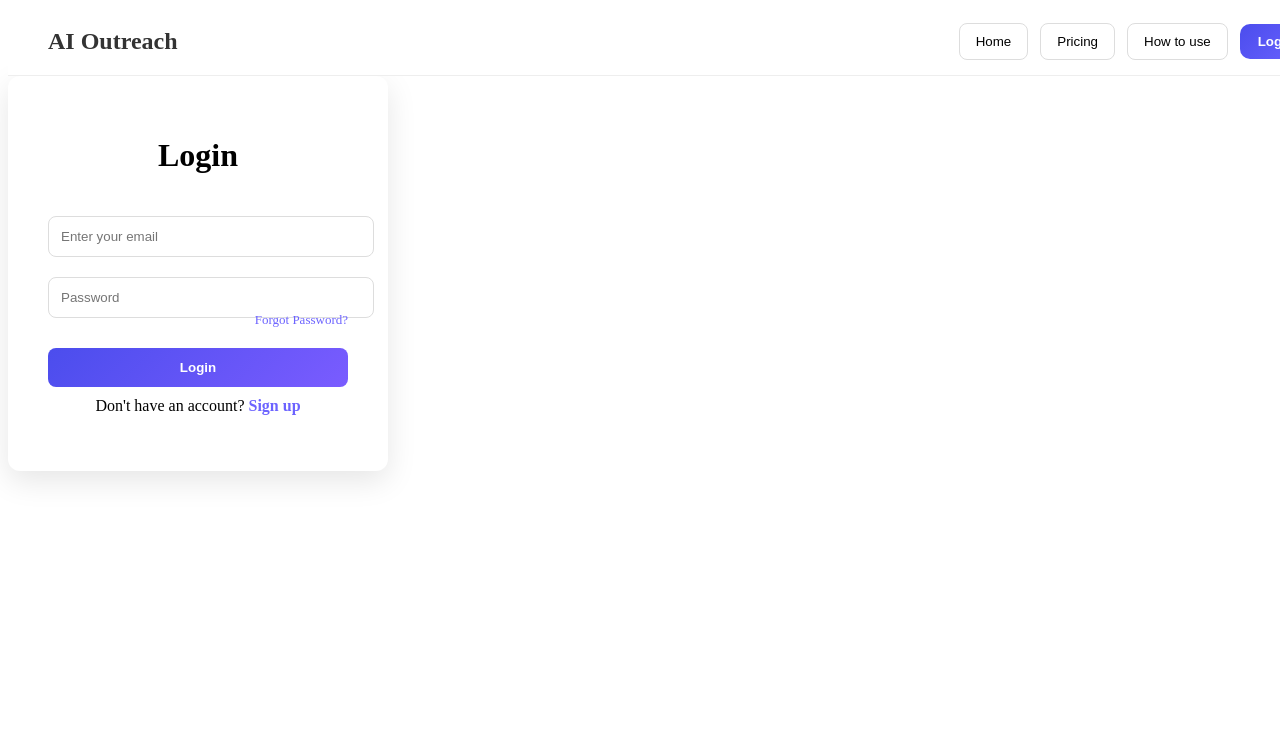
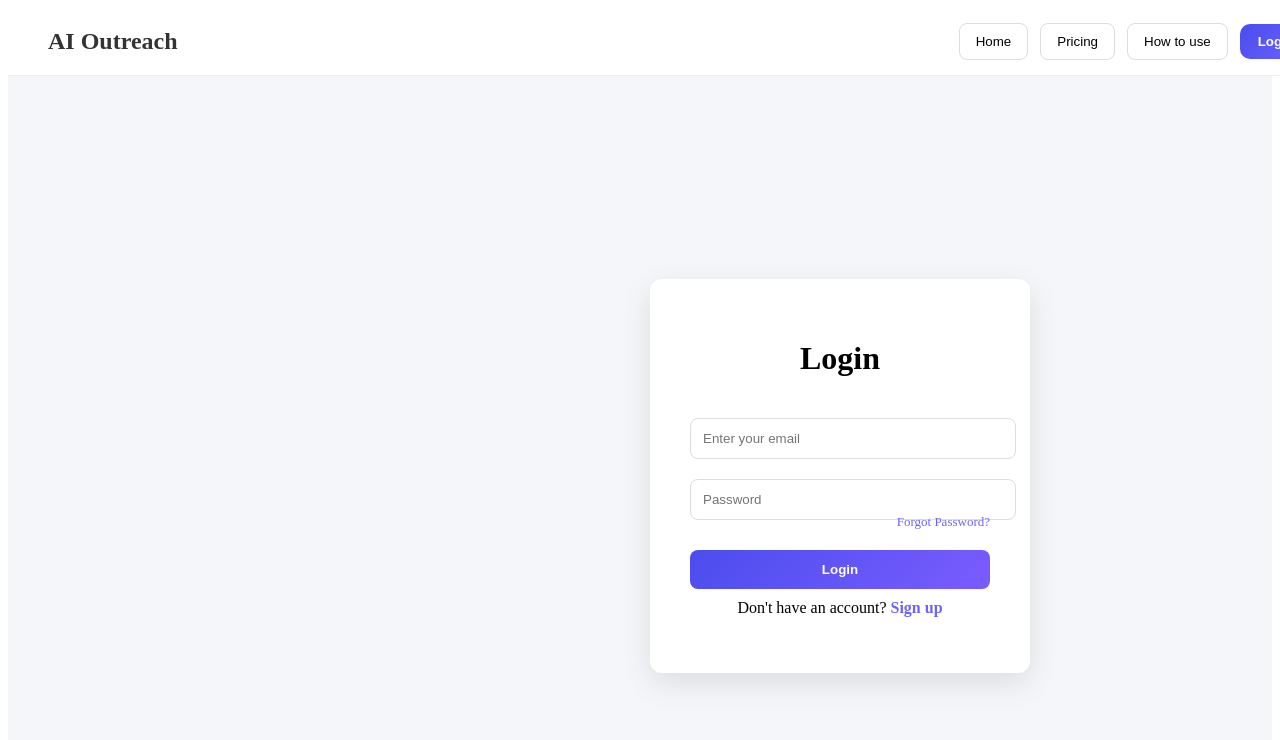
Before and after one commit to A-Gr33n/ai-outreach-generator, a Next.js app: page /login in a window 1280 px wide. Shown: the top 740 px of the page. Built offline with nearby package versions, Linux system fonts and the light colour scheme.

Commit message:
rerendering login page

```diff
--- a/pages/login.js
+++ b/pages/login.js
@@ -48,6 +48,8 @@ const handleLogin = async () => {
 
 
   return (
+    <div style={styles.page}>
+  <div style={styles.container}></div>
 <div style={styles.card}>
   <h1 style={styles.title}>Login</h1>
 
@@ -83,6 +85,8 @@ const handleLogin = async () => {
     </a>
   </p>
 </div>
+ </div>
+
   );
 }
 
@@ -147,4 +151,18 @@ link: {
   fontWeight: "600",
   textDecoration: "none",
 },
+
+page: {
+  minHeight: "100vh",
+  display: "flex",
+  justifyContent: "center",
+  alignItems: "center",
+  background: "#f5f6fa",
+},
+
+container: {
+  width: "100%",
+  maxWidth: "400px",
+},
+
 };
```
